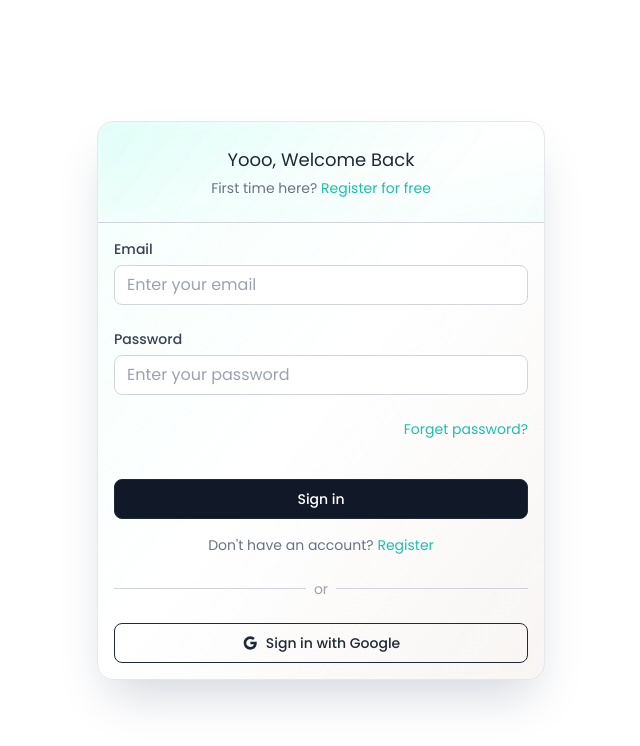
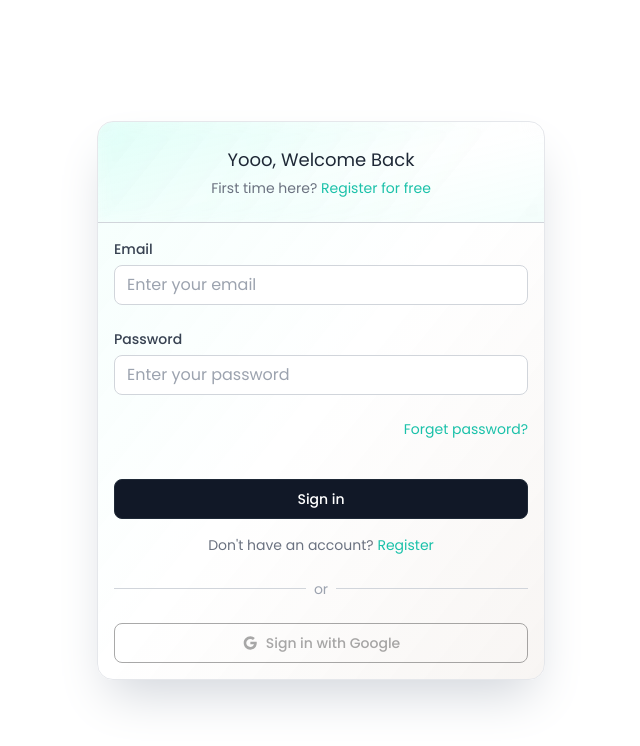
Before and after one commit to dopemukesh/First-Project, a React (Vite) app: page /login in a window 1280 px wide. Shown: the top 746 px of the page, without its empty margins (319-959 px from the left). Built offline with nearby package versions, Linux system fonts and the light colour scheme; a web font is replaced by a local one; what axios-retry would draw is missing.

Commit message:
Disable sign-in button due to technical issues

```diff
--- a/src/Pages/Registration/GoogleSignIn.jsx
+++ b/src/Pages/Registration/GoogleSignIn.jsx
@@ -66,7 +66,8 @@ const GoogleSignIn = ({ labelText }) => {
                 variant="outline"
                 size="sm"
                 className="w-full flex items-center justify-center gap-2"
-                disabled={loading}
+                // disabled={loading}
+                disabled // disabled due to some technical issues
             >
                 <GoogleIcon />
                 {loading ? 'Signing in...' : (<span>{labelText}</span>)}
```
